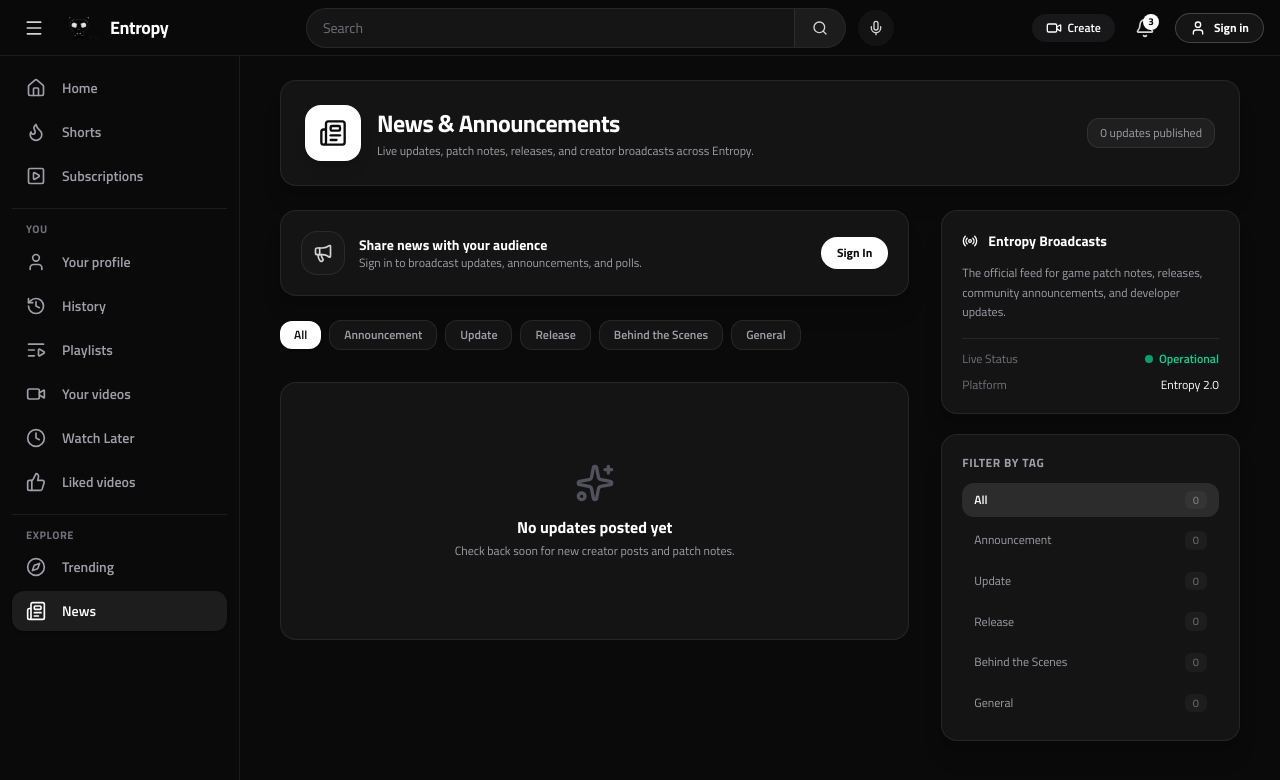
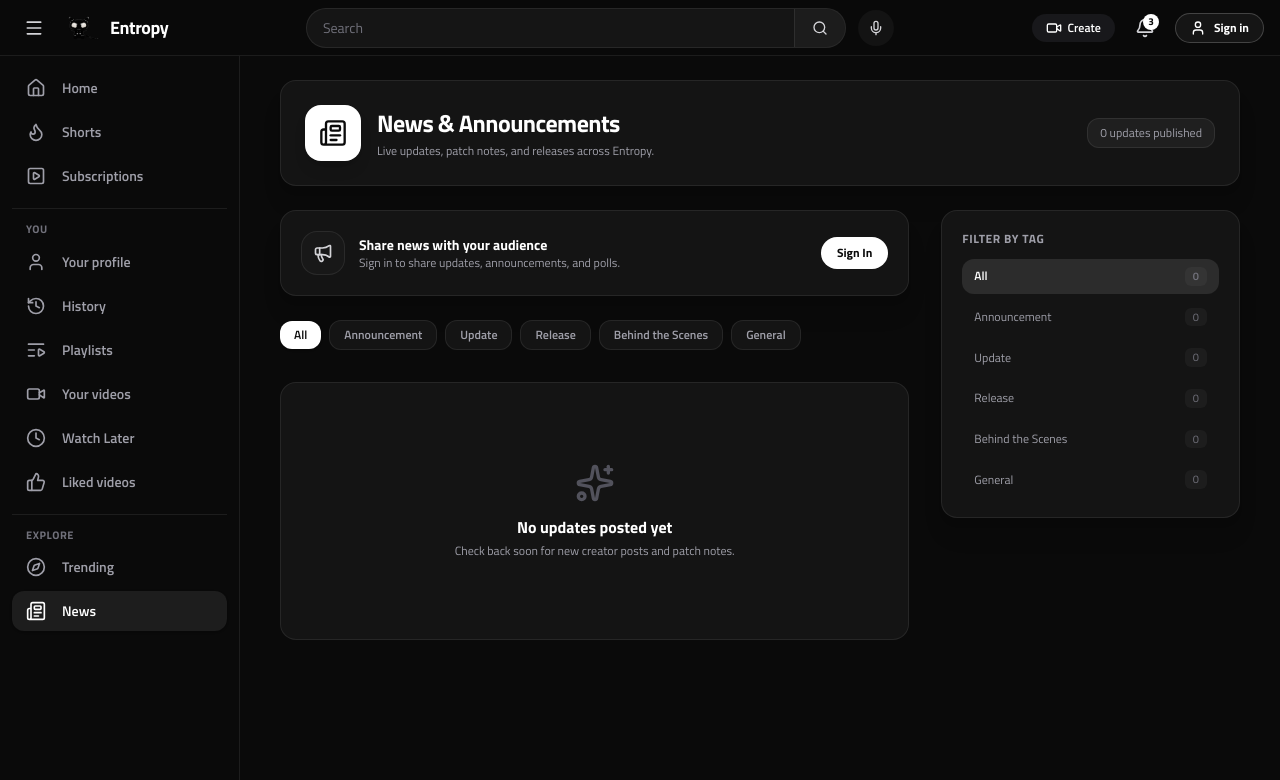
Before and after one commit to Pwooooo/..., a Next.js app: page /news in a window 1280 px wide. Shown: the top 780 px of the page. Built offline with nearby package versions, Linux system fonts and the light colour scheme.

Commit message:
style: remove broadcast card and broadcast wording from News page

```diff
--- a/src/app/news/page.tsx
+++ b/src/app/news/page.tsx
@@ -19,7 +19,6 @@ import {
   MessageSquare,
   BarChart2,
   Plus,
-  Radio,
   ExternalLink,
 } from "lucide-react";
 import { NewsPost, CommunityComment, CommunityPollOption } from "@/types";
@@ -435,7 +434,7 @@ export default function GlobalNewsPage() {
                 <div>
                   <h1 className="text-2xl font-bold text-white tracking-tight">News & Announcements</h1>
                   <p className="text-xs text-zinc-400 mt-1 max-w-xl">
-                    Live updates, patch notes, releases, and creator broadcasts across Entropy.
+                    Live updates, patch notes, and releases across Entropy.
                   </p>
                 </div>
               </div>
@@ -632,7 +631,7 @@ export default function GlobalNewsPage() {
                       </div>
                       <div>
                         <h3 className="text-sm font-bold text-white">Share news with your audience</h3>
-                        <p className="text-xs text-zinc-400">Sign in to broadcast updates, announcements, and polls.</p>
+                        <p className="text-xs text-zinc-400">Sign in to share updates, announcements, and polls.</p>
                       </div>
                     </div>
                     <button
@@ -931,28 +930,6 @@ export default function GlobalNewsPage() {
               </div>
 
               <div className="lg:col-span-4 space-y-5 lg:sticky lg:top-20">
-                <div className="rounded-2xl bg-[#141414] border border-white/[0.08] p-5 shadow-xl">
-                  <div className="flex items-center gap-2.5 mb-3 text-sm font-bold text-white">
-                    <Radio className="h-4 w-4 text-white" />
-                    <span>Entropy Broadcasts</span>
-                  </div>
-                  <p className="text-xs text-zinc-400 leading-relaxed mb-4">
-                    The official feed for game patch notes, releases, community announcements, and developer updates.
-                  </p>
-                  <div className="pt-3 border-t border-white/[0.08] space-y-2.5 text-xs text-zinc-300">
-                    <div className="flex items-center justify-between">
-                      <span className="text-zinc-500">Live Status</span>
-                      <span className="text-emerald-400 font-semibold flex items-center gap-1.5">
-                        <span className="h-2 w-2 rounded-full bg-emerald-400 animate-pulse" />
-                        Operational
-                      </span>
-                    </div>
-                    <div className="flex items-center justify-between">
-                      <span className="text-zinc-500">Platform</span>
-                      <span className="text-white font-medium">Entropy 2.0</span>
-                    </div>
-                  </div>
-                </div>
 
                 <div className="rounded-2xl bg-[#141414] border border-white/[0.08] p-5 shadow-xl">
                   <h3 className="text-xs font-bold text-zinc-400 uppercase tracking-wider mb-3">
```
